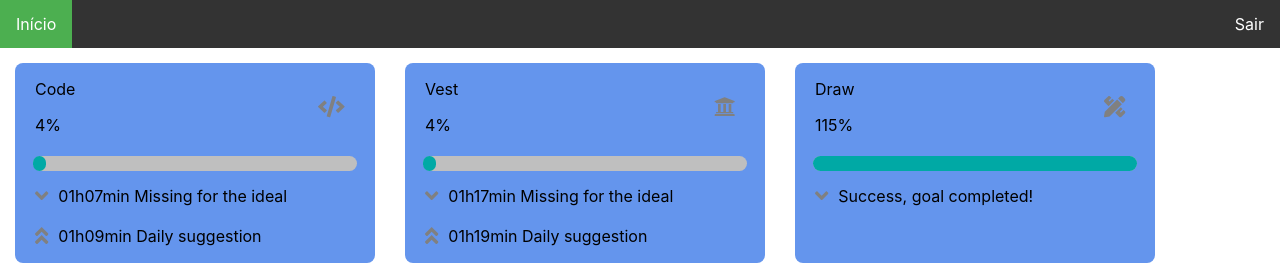
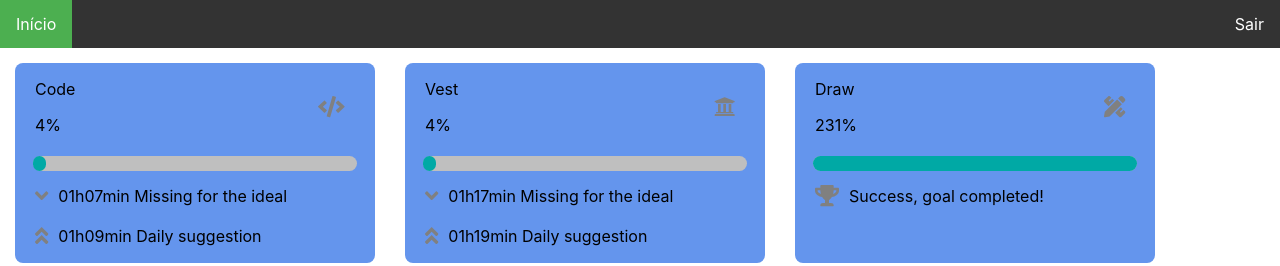
Before and after one commit to faelfer/bttr-client-react, a React (Create React App) app: page / in a window 1280 px wide. Both pictures are taken after typing "name@example.com", "Sample123" into the empty fields and a click on the button "Entrar". Shown: the top 266 px of the page. Built offline with nearby package versions, Linux system fonts and the light colour scheme; the HTML template or start-up script is replaced by a standard one.

Commit message:
:children_crossing: finalized visual feedback

```diff
--- a/src/pages/App/components/Card/index.js
+++ b/src/pages/App/components/Card/index.js
@@ -6,8 +6,11 @@ import {
     faUniversity,
     faPencilRuler,
     faBookOpen,
+    faAngleUp,
     faAngleDown,
-    faAngleDoubleUp
+    faAngleDoubleUp,
+    faTrophy,
+    faCheck
 } from '@fortawesome/free-solid-svg-icons';
 // import { faUser, faFileAlt } from '@fortawesome/free-regular-svg-icons';
 import workingDays from "../../../../utils/workingDays";
@@ -17,6 +20,7 @@ function App({ item }) {
     const [percentage, setPercentage] = useState("");
     const [lackText, setLackText] = useState("");
     const [suggestionText, setSuggestionText] = useState("");
+    const [situation, setSituation] = useState("");
 
     useEffect(() => {
         console.log("component Card | item:", item);
@@ -68,6 +72,7 @@ function App({ item }) {
 
             setPercentage(percentage);
             setLackText(lackText);
+            setSituation(lackText);
             console.log("================================================================");
         }else if ( item.goalDone === idealSituation ){
             console.log("renderItem | else if: Você está de acordo com a meta estabelecida.");
@@ -81,6 +86,7 @@ function App({ item }) {
             setPercentage(percentage);
             setLackText(lackText);
             setSuggestionText(suggestionText);
+            setSituation(lackText);
             console.log("================================================================");
         }else if ( item.goalDone > idealSituation ){
             console.log("renderItem | else if: Você ultrapassou a meta estabelecida.");
@@ -94,6 +100,7 @@ function App({ item }) {
             setPercentage(percentage);
             setLackText(lackText);
             setSuggestionText(suggestionText);
+            setSituation(' Ideal goal exceeded');
             console.log("================================================================");
         }else {
             console.warn("renderItem | else: Você está abaixo da meta estabelecida.");
@@ -107,6 +114,7 @@ function App({ item }) {
             setPercentage(percentage);
             setLackText(lackText);
             setSuggestionText(suggestionText);
+            setSituation(' Missing for the ideal');
             console.log("================================================================");
         }
     }
@@ -147,6 +155,46 @@ function App({ item }) {
 
     }
 
+// Missing for the ideal = faAngleDown
+// Ideal goal achieved = faCheck
+// Ideal goal exceeded = faAngleUp
+// Success, goal completed! = faCheck
+    function renderIconSituation(situation) {
+        switch (situation) {
+        case " Missing for the ideal":
+            return    <FontAwesomeIcon
+                            icon={faAngleDown}
+                            size="lg"
+                            color="grey"
+                            className="icon"
+                        />
+        case " Ideal goal exceeded":
+            return  <FontAwesomeIcon
+                            icon={faAngleUp}
+                            size="lg"
+                            color="grey"
+                            className="icon"
+                    />
+        case "Success, goal completed!":
+            return  <FontAwesomeIcon
+                            icon={faTrophy}
+                            size="lg"
+                            color="grey"
+                            className="icon"
+                    />
+        case "Ideal goal achieved":
+            return  <FontAwesomeIcon
+                            icon={faCheck}
+                            size="lg"
+                            color="grey"
+                            className="icon"
+                    />
+        default:
+            return null;
+        }
+
+    }
+
     return (
         <div className="card">
             <div className="card-overview">
@@ -166,12 +214,7 @@ function App({ item }) {
             </div>
             <div>
                 <div className="card-suggestion">
-                    <FontAwesomeIcon
-                        icon={faAngleDown}
-                        size="lg"
-                        color="grey"
-                        className="icon"
-                    />
+                    {renderIconSituation(situation)}
                     <p>{lackText}</p>
                 </div>
                 {suggestionText ?
--- a/src/pages/App/index.js
+++ b/src/pages/App/index.js
@@ -7,7 +7,7 @@ function App({ history }) {
     const [listCards, setListCards] = useState([
         {"name":"Code", "goalPerDay": 70, "goalDone": 73, "icon": "fas fa-code"},
         {"name":"Vest", "goalPerDay":80, "goalDone": 83, "icon": "fas fa-university"},
-        {"name":"Draw", "goalPerDay": 15, "goalDone": 400, "icon": "fas fa-pencil-ruler"},
+        {"name":"Draw", "goalPerDay": 15, "goalDone": 800, "icon": "fas fa-pencil-ruler"},
         {"name":"Book", "goalPerDay": 30, "goalDone": 0, "icon": "fas fa-book-open"}
     ]);
     return (
```
